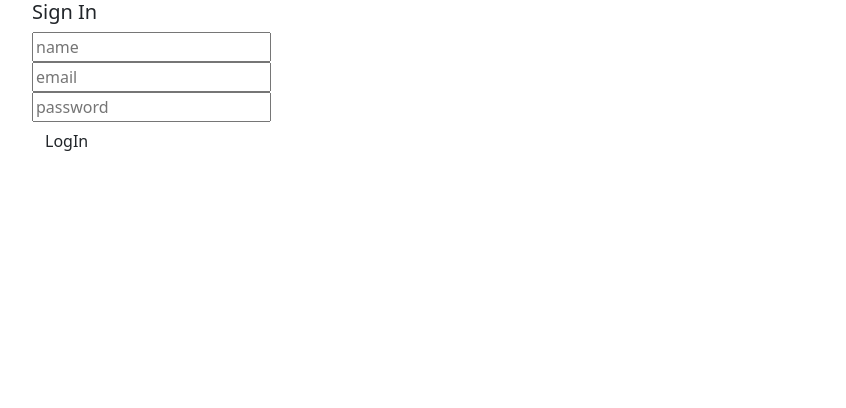
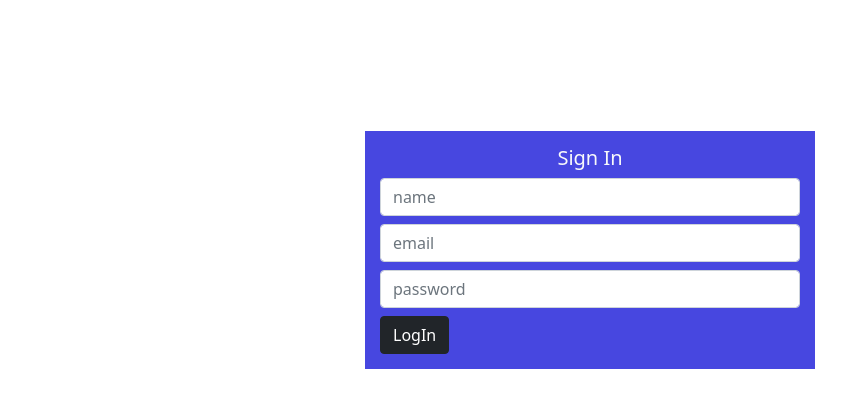
Before and after one commit to Mojahid213/home-point, a React (Create React App) app: page /login in a window 1280 px wide. Shown: the top 408 px of the page, without its empty margins (50-896 px from the left). Built offline with nearby package versions, Linux system fonts and the light colour scheme.

Commit message:
login added

```diff
--- a/src/App.js
+++ b/src/App.js
@@ -4,31 +4,30 @@ import {
   BrowserRouter as Router,
   Switch,
   Route,
-  Link
 } from "react-router-dom";
-import Login from './components/Login/Login';
+import {selectUser } from './features/userSlice';
+import Login from './components/Login/Login'
 import { useSelector } from 'react-redux';
-import { selectUser } from './features/userSlice';
+import Destination from "./components/Destinatioin/Destinaiton"
 
 function App() {
   const user = useSelector(selectUser);
   return (
     <Router>
       <Switch>
-        <Route  path="/home">
+      <Route exact path="/home">
           <Home></Home>
-
         </Route>
-        <Route  path="/login">
-
+        <Route path="/login">
           {
-            user?<Home/> :<Login/>
+              user? <Destination></Destination> : <Login></Login>
           }
-
         </Route>
-
-        </Switch>
-        </Router>
+        <Route path="/">
+          <Home></Home>
+        </Route>
+      </Switch>
+    </Router>
   );
 }
 
--- /dev/null
+++ b/src/components/Destinatioin/Destinaiton.js
@@ -0,0 +1,15 @@
+import React from 'react';
+import Navbar from '../Home/Navbar/Navbar';
+
+const Destinaiton = () => {
+    return (
+        <div>
+            <Navbar></Navbar>
+            <div style={{height:'450px',display:'flex',justifyContent:'center',alignItems:'center'}}>
+                    <h1>You purchased successfully</h1>
+            </div>
+        </div>
+    );
+};
+
+export default Destinaiton;
--- a/src/components/Home/Navbar/Navbar.js
+++ b/src/components/Home/Navbar/Navbar.js
@@ -1,7 +1,12 @@
 import React from 'react';
 import './Navbar.css'
+import {Link} from 'react-router-dom'
+import { useSelector } from 'react-redux';
+import { selectUser } from '../../../features/userSlice';
+
 
 const Navbar = () => {
+    const user  = useSelector(selectUser);
     return (
         <div>
             <nav className="d-flex navbar navbar-expand-lg navbar-light shadow-sm bg-light">
@@ -19,9 +24,11 @@ const Navbar = () => {
                                 <a className="nav-link text-dark text-center fw-bold" href="/#">Items</a>
                             </li>
                             <li className="nav-item mx-md-2">
-                                <a className="nav-link text-light text-center rounded bg-success fw-bold " href="/#">
-                                    Login
-                                </a>
+                                <Link className="nav-link text-light text-center rounded bg-success fw-bold " to="/login">
+                                    {
+                                        user? user.name : "Login"
+                                    }
+                                </Link>
                             </li>
                         </ul>
                     </div>
--- a/src/components/Home/ProductDetails/ProductDetails.js
+++ b/src/components/Home/ProductDetails/ProductDetails.js
@@ -1,5 +1,6 @@
 import React from 'react';
 import '../../../../node_modules/bootstrap-icons/font/bootstrap-icons.css'
+import {Link} from 'react-router-dom'
 
 const ProductDetails = ({ detail }) => {
     return (
@@ -12,7 +13,7 @@ const ProductDetails = ({ detail }) => {
                 </div>
                 <div className="card-footer d-flex justify-content-between align-items-center">
                     <span><i class="bi bi-tag-fill"></i> {detail.price}</span>
-                    <button className="btn btn-success">Buy Now</button>
+                    <Link to="/login"><button className="btn btn-success">Buy Now</button></Link>
                 </div>
             </div>
         </div>
--- /dev/null
+++ b/src/components/Login/Login.css
@@ -0,0 +1,13 @@
+.Login-Main-Div{
+    height: 500px;
+    display: flex;
+    justify-content: center;
+    align-items: center;
+}
+
+.Login_Form{
+    width: 450px;
+    min-width: 200px;
+    padding: 15px;
+    background-color: rgb(71, 71, 224);
+}
--- a/src/components/Login/Login.js
+++ b/src/components/Login/Login.js
@@ -1,6 +1,7 @@
 import React, { useState } from 'react';
 import { useDispatch } from 'react-redux';
 import {login} from '../../features/userSlice'
+import './Login.css'
 
 const Login = () => {
     const [name,setName] = useState("");
@@ -20,23 +21,23 @@ const Login = () => {
     }
 
     return (
-        <div className="container login">
-            <form  className="white login-form" onSubmit={(e) => handleSubmit(e)}>
-                <h5 className="grey-text text-darken-3">Sign In</h5>
-                <div className="input-field">
+        <div className="Login-Main-Div">
+            <form  className="Login_Form" onSubmit={(e) => handleSubmit(e)}>
+                <h5 className="text-center text-light">Sign In</h5>
+                <div className="form-group">
                     {/* <label htmlFor="email">Email</label> */}
-                    <input type="name" value={name} onChange={(e)=>setName(e.target.value)} placeholder="name"/>
+                    <input className="form-control my-2" type="name" value={name} onChange={(e)=>setName(e.target.value)} placeholder="name"/>
+                </div>
+                <div className="form-group">
+                    {/* <label htmlFor="password">password</label> */}
+                    <input className="form-control my-2" type="email" value={email} onChange={(e)=>setEmail(e.target.value)} placeholder="email"/>
+                </div>
+                <div className="form-group">
+                    {/* <label htmlFor="password">password</label> */}
+                    <input className="form-control my-2" type="password" valu={password} onChange={(e)=>setPassword(e.target.value)} placeholder="password"/>
                 </div>
                 <div className="input-field">
-                    {/* <label htmlFor="password">password</label> */}
-                    <input type="email" value={email} onChange={(e)=>setEmail(e.target.value)} placeholder="email"/>
-                </div>
-                <div className="input-field">
-                    {/* <label htmlFor="password">password</label> */}
-                    <input type="password" valu={password} onChange={(e)=>setPassword(e.target.value)} placeholder="password"/>
-                </div>
-                <div className="input-field">
-                    <button className="btn pink lighten-1 z-depth-0" type="submit">LogIn</button>
+                    <button className="btn btn-dark" type="submit">LogIn</button>
                 </div>
 
             </form>
```
Also changed, not shown: src/components/LoginForm/LoginForm.js (deleted, +0 -13 lines), 1 other file (tests, documents, lock files or other folders).
